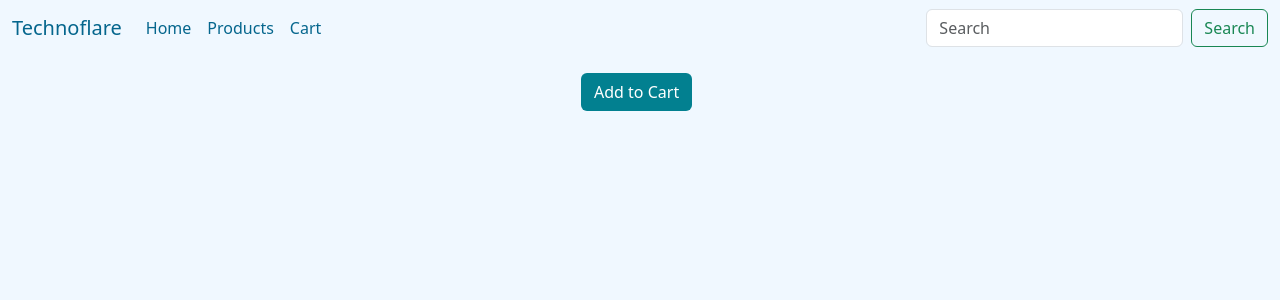
After one commit to HasainJinan/Technoflare, a Flask app: page /product/1 in a window 1280 px wide. The commit adds this page. Shown: the top 300 px of the page. Run offline with Flask 3, Linux system fonts and the light colour scheme; data that the repository does not hold is empty.

Commit message:
Added Functioning Product Page.

```diff
--- a/main.py
+++ b/main.py
@@ -36,7 +36,7 @@ def product_browse():
         cursor.execute("SELECT * FROM `Product`;")
 
     else:
-        cursor.execute(f"SELECT * FROM `Product` WHERE `name` LIKE '%{query}%' OR `description` LIKE '%{query}%' OR `price` LIKE '%{query}%';")
+        cursor.execute(f"SELECT * FROM `Product` WHERE `name` LIKE '%{query}%' OR `description` LIKE '%{query}%' OR `price` LIKE '%{query}%' OR `type` LIKE '%{query}%';")
 
     results = cursor.fetchall()
 
@@ -45,3 +45,18 @@ def product_browse():
     conn.close()
 
     return render_template("browse.html.jinja", products = results)
+
+@app.route("/product/<product_id>")
+def product_page(product_id):
+    conn = connect_db()
+
+    cursor = conn.cursor()
+
+    cursor.execute(f"SELECT * FROM `Product` WHERE `id` = {product_id};")
+
+    result = cursor.fetchone()
+
+    cursor.close()
+    conn.close()
+
+    return render_template("product.html.jinja", product = result)
--- /dev/null
+++ b/templates/components/navbar.html.jinja
@@ -0,0 +1,25 @@
+<nav class="navbar navbar-expand-lg sticky-top" style="background-color: aliceblue;">
+  <div class="container-fluid">
+    <a class="navbar-brand" href="/" style="color: #05668D;">Technoflare</a>
+    <button class="navbar-toggler" type="button" data-bs-toggle="collapse" data-bs-target="#navbarSupportedContent" aria-controls="navbarSupportedContent" aria-expanded="false" aria-label="Toggle navigation">
+      <span class="navbar-toggler-icon"></span>
+    </button>
+    <div class="collapse navbar-collapse" id="navbarSupportedContent">
+      <ul class="navbar-nav me-auto mb-2 mb-lg-0">
+        <li class="nav-item">
+          <a class="nav-link" href="/" style="color: #05668D;">Home</a>
+        </li>
+        <li class="nav-item">
+          <a class="nav-link" href="/browse" style="color: #05668D;">Products</a>
+        </li>
+        <li class="nav-item">
+          <a class="nav-link" href="#" style="color: #05668D;">Cart</a>
+        </li>
+      </ul>
+      <form class="d-flex" role="search">
+        <input class="form-control me-2" type="search" placeholder="Search" aria-label="Search">
+        <button class="btn btn-outline-success" type="submit">Search</button>
+      </form>
+    </div>
+  </div>
+</nav>
--- /dev/null
+++ b/templates/product.html.jinja
@@ -0,0 +1,31 @@
+<!doctype html>
+<html lang="en">
+    <head>
+        <meta charset="utf-8">
+        <meta name="viewport" content="width=device-width, initial-scale=1">
+        <title>Technoflare</title>
+        <link href="https://cdn.jsdelivr.net/npm/bootstrap@5.3.3/dist/css/bootstrap.min.css" rel="stylesheet" integrity="sha384-QWTKZyjpPEjISv5WaRU9OFeRpok6YctnYmDr5pNlyT2bRjXh0JMhjY6hW+ALEwIH" crossorigin="anonymous">
+    </head>
+
+    <body style="background-color: #F0F8FF;">
+    {% include "components/navbar.html.jinja" %}
+        <h1>{{product["name"]}}</h1>
+        <div class="container text-center">
+            <div class="row">
+                <div class="col-md-12 col-lg-5 col-12">
+                    <div class="col"><img src="{{product['image']}}" class="img-fluid"></div>
+                </div>
+                <div class="col-md-10 col-lg-7 col-11">
+                    <div class="col text-start">
+                        <div>
+                            <span class="fs-3 me-4">{{product["price"]}}</span><button type="button" class="btn" style="background-color: #028090; color: #FFFFFF;">Add to Cart</button>
+                        </div>
+                    </div>
+                    <div class="col text-start"><h5>{{product["description"]}}</h5></div>
+                </div>
+            </div>
+        </div>
+
+        <script src="https://cdn.jsdelivr.net/npm/bootstrap@5.3.3/dist/js/bootstrap.bundle.min.js" integrity="sha384-YvpcrYf0tY3lHB60NNkmXc5s9fDVZLESaAA55NDzOxhy9GkcIdslK1eN7N6jIeHz" crossorigin="anonymous"></script>
+    </body>
+</html>
```
Also changed, not shown: templates/browse.html.jinja (+4 -4 lines), templates/components/homenavbar.html.jinja (+5 -4 lines).
